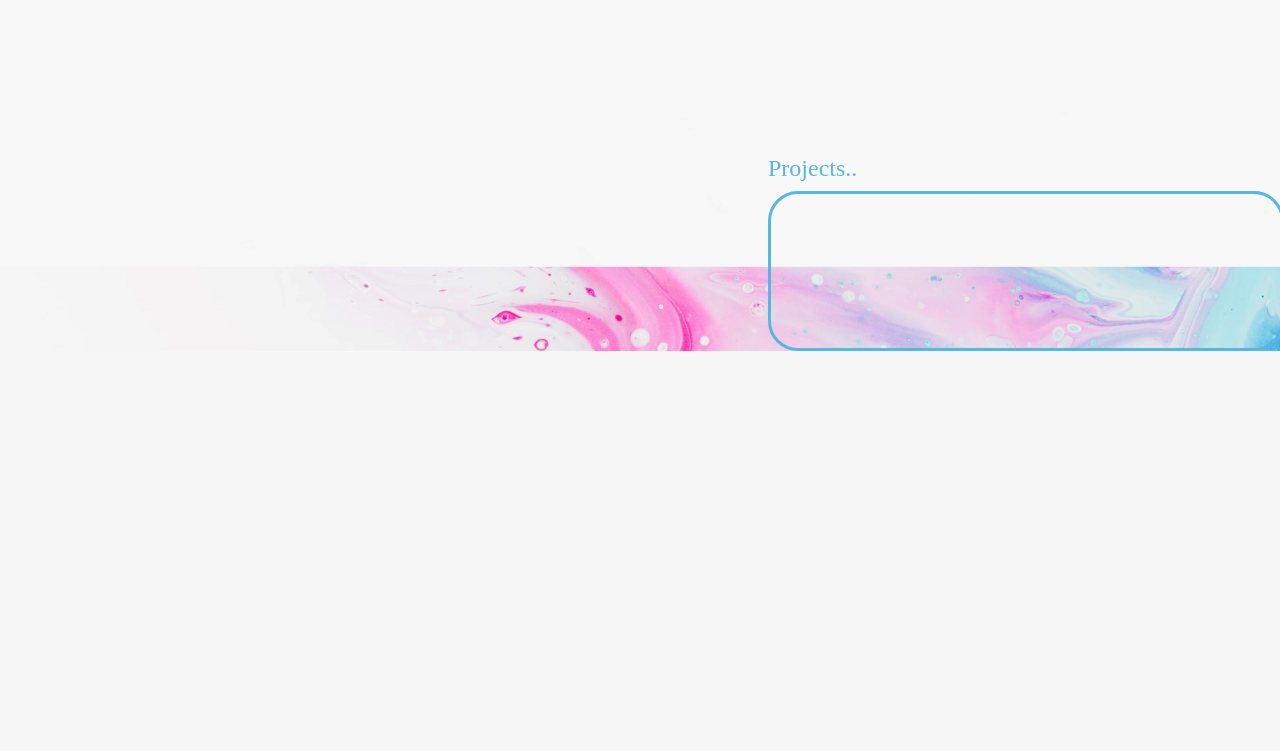
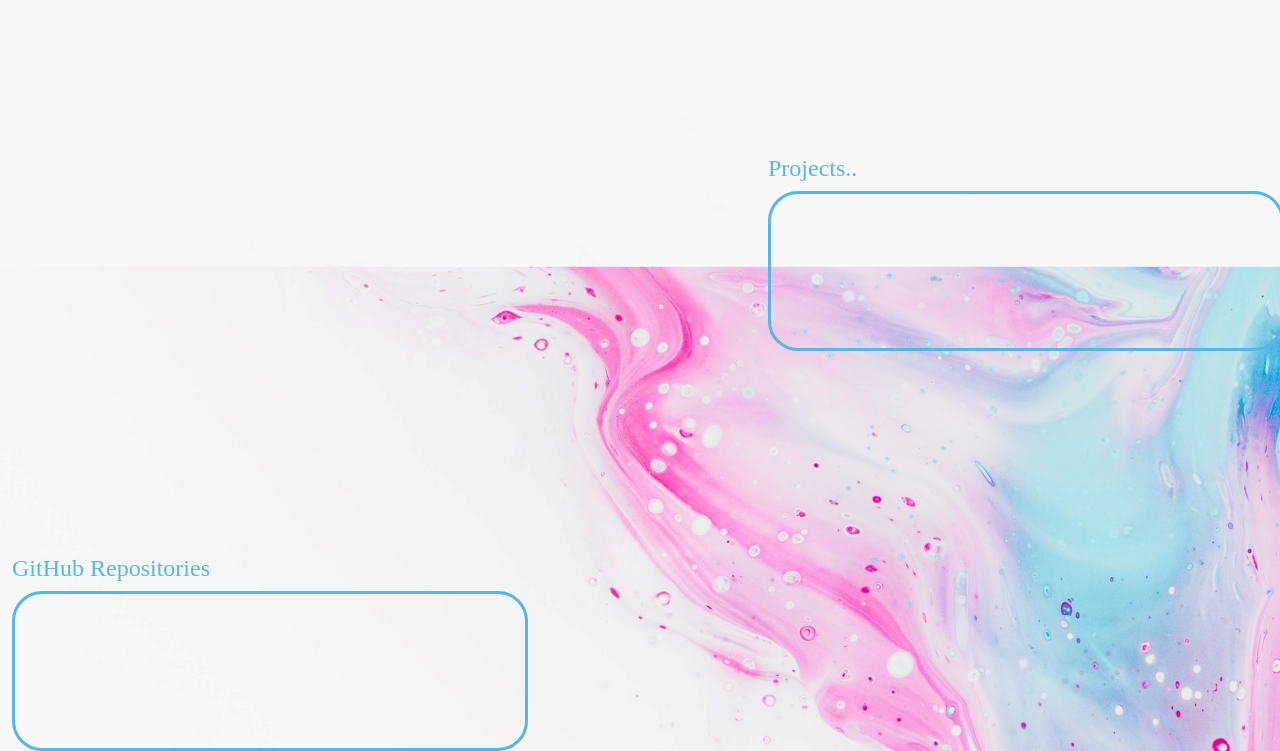
Before and after one commit to BrianKing27/BrianKing27.github.io, a plain HTML site: page index.html in a window 1280 px wide. Shown: the part 1246-1997 px from the top of the page. Before the commit the page ends 1597 px from the top, so only its background shows below. Drawn offline with nearby package versions, Linux system fonts and the light colour scheme; files whose address does not match are found by name.

Commit message:
create github repository area

```diff
--- a/index.html
+++ b/index.html
@@ -73,6 +73,15 @@
             </div>
         </div>
     </div>
+
+    <div class = 'container github'>
+        <h4>GitHub Repositories</h4>
+        <div class = 'github-link-area'>
+            <div>
+
+            </div>
+        </div>
+    </div>
 </div>
 
 
--- a/stylesheet.css
+++ b/stylesheet.css
@@ -181,3 +181,22 @@ div.projects-card-area {
 
     border-style: solid;
 }
+
+div.container.github {
+    position:absolute;
+    top: 225%;
+    width: 50%;
+    height: 20%;
+    margin: 0;
+    font-family: 'chennai';
+    color: #58B6E4;
+}
+
+div.github-link-area {
+    position: relative;
+    border: 3px;
+    border-radius: 30px;
+    height: 100%;
+
+    border-style: solid;
+}
```
